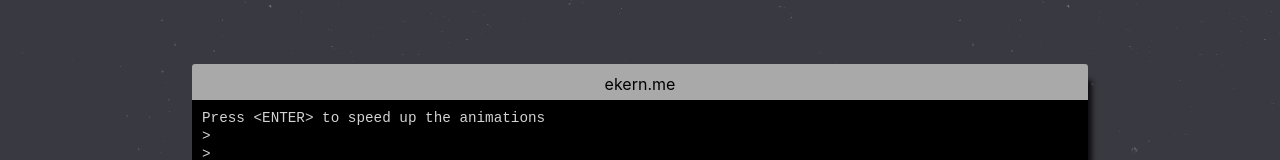
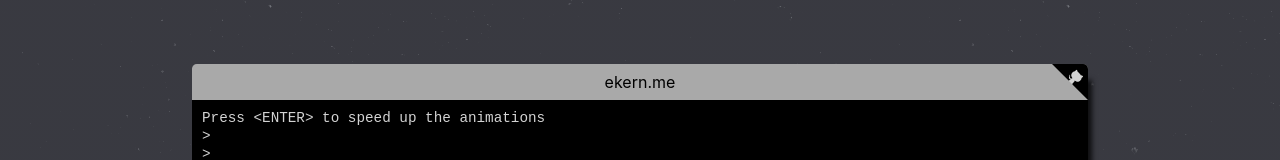
Before and after one commit to stekern/cmdkern, a React app: page / in a window 1280 px wide. Shown: the top 160 px of the page. Built offline with nearby package versions, Linux system fonts and the light colour scheme.

Commit message:
Add GitHub logo to top bar

```diff
--- a/src/assets/css/index.css
+++ b/src/assets/css/index.css
@@ -26,7 +26,7 @@ a {
 
 .terminal {
   color: lightgrey;
-  border-radius: 0 0 0.2em 0.2em;
+  border-radius: 0 0 0.3em 0.3em;
   font-family: monospace;
   font-size: 1.1em;
   background-color: black;
@@ -36,11 +36,29 @@ a {
 }
 
 .topbar {
-  border-radius: 0.2em 0.2em 0 0;
+  border-radius: 0.3em 0.3em 0 0;
   height: 1em;
   padding: 10px;
+  position: relative;
   background: darkgrey;
-  text-align: center;
+  overflow: hidden;
+  justify-content: center;
+  align-items: center;
+  display: flex;
+}
+
+.topbar__logo__svg {
+  width: 36px;
+  height: 36px;
+  fill: #000;
+  color: lightgrey;
+  border: 0;
+}
+
+.topbar__logo {
+  position: absolute;
+  top: 0px;
+  right: 0px;
 }
 
 .terminal__line {
--- a/src/assets/json/sections.json
+++ b/src/assets/json/sections.json
@@ -124,7 +124,8 @@
   {
     "speed": 15,
     "lines": [
-      "Background: [url]https://subtlepatterns.com/stardust[/url]"
+      "Background: [url]https://subtlepatterns.com/stardust[/url]",
+      "GitHub logo: [url]https://github.com/tholman/github-corners[/url]"
     ]
   }
 ]
--- /dev/null
+++ b/src/components/Topbar.js
@@ -0,0 +1,31 @@
+import * as React from 'react'
+
+const Topbar = ({ title = 'ekern.me', showLogo, logoUrl }) => (
+  <div className="topbar">
+    <div className="topbar__title">{title}</div>
+    {showLogo &&
+      logoUrl && (
+        <div className="topbar__logo">
+          <a href={logoUrl} aria-label="View source on GitHub">
+            <svg
+              className="topbar__logo__svg"
+              viewBox="0 0 250 250"
+              aria-hidden="true"
+            >
+              <path d="M0,0 L115,115 L130,115 L142,142 L250,250 L250,0 Z" />
+              <path
+                d="M128.3,109.0 C113.8,99.7 119.0,89.6 119.0,89.6 C122.0,82.7 120.5,78.6 120.5,78.6 C119.2,72.0 123.4,76.3 123.4,76.3 C127.3,80.9 125.5,87.3 125.5,87.3 C122.9,97.6 130.6,101.9 134.4,103.2"
+                fill="currentColor"
+              />
+              <path
+                d="M115.0,115.0 C114.9,115.1 118.7,116.5 119.8,115.4 L133.7,101.6 C136.9,99.2 139.9,98.4 142.2,98.6 C133.8,88.0 127.5,74.4 143.8,58.0 C148.5,53.4 154.0,51.2 159.7,51.0 C160.3,49.4 163.2,43.6 171.4,40.1 C171.4,40.1 176.1,42.5 178.8,56.2 C183.1,58.6 187.2,61.8 190.9,65.4 C194.5,69.0 197.7,73.2 200.1,77.6 C213.8,80.2 216.3,84.9 216.3,84.9 C212.7,93.1 206.9,96.0 205.4,96.6 C205.1,102.4 203.0,107.8 198.3,112.5 C181.9,128.9 168.3,122.5 157.7,114.1 C157.9,116.9 156.7,120.9 152.7,124.9 L141.0,136.5 C139.8,137.7 141.6,141.9 141.8,141.8 Z"
+                fill="currentColor"
+              />
+            </svg>
+          </a>
+        </div>
+      )}
+  </div>
+)
+
+export default Topbar
--- a/src/views/App.js
+++ b/src/views/App.js
@@ -1,10 +1,15 @@
 import React from 'react'
 import sections from '../assets/json/sections.json'
 import Typewriter from '../components/Typewriter'
+import Topbar from '../components/Topbar'
 
 const App = () => (
   <div className="app">
-    <div className="topbar">ekern.me</div>
+    <Topbar
+      title="ekern.me"
+      showLogo
+      logoUrl="https://github.com/stekern/cmdkern"
+    />
     <Typewriter
       sections={sections.filter(
         section =>
```
